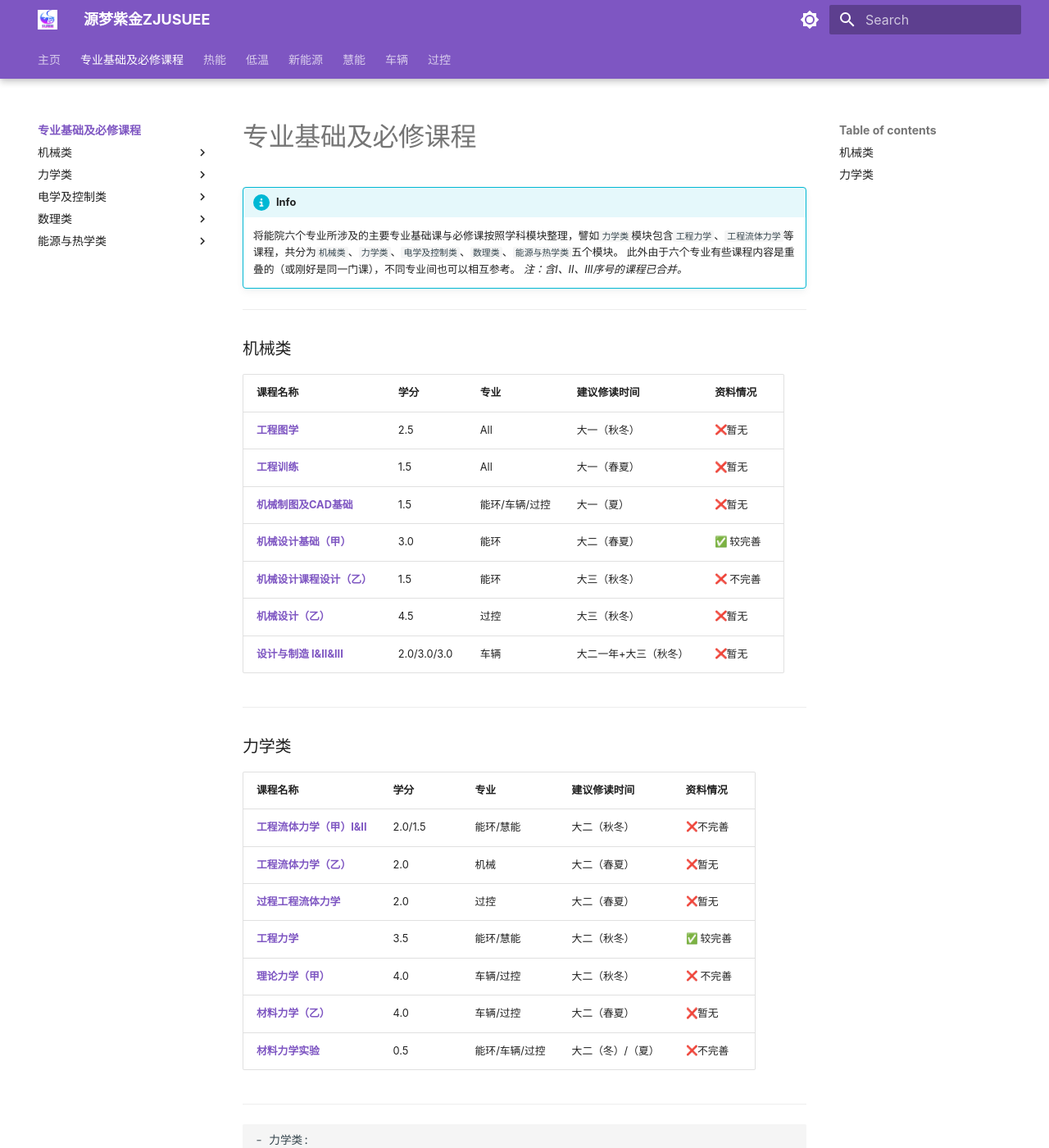
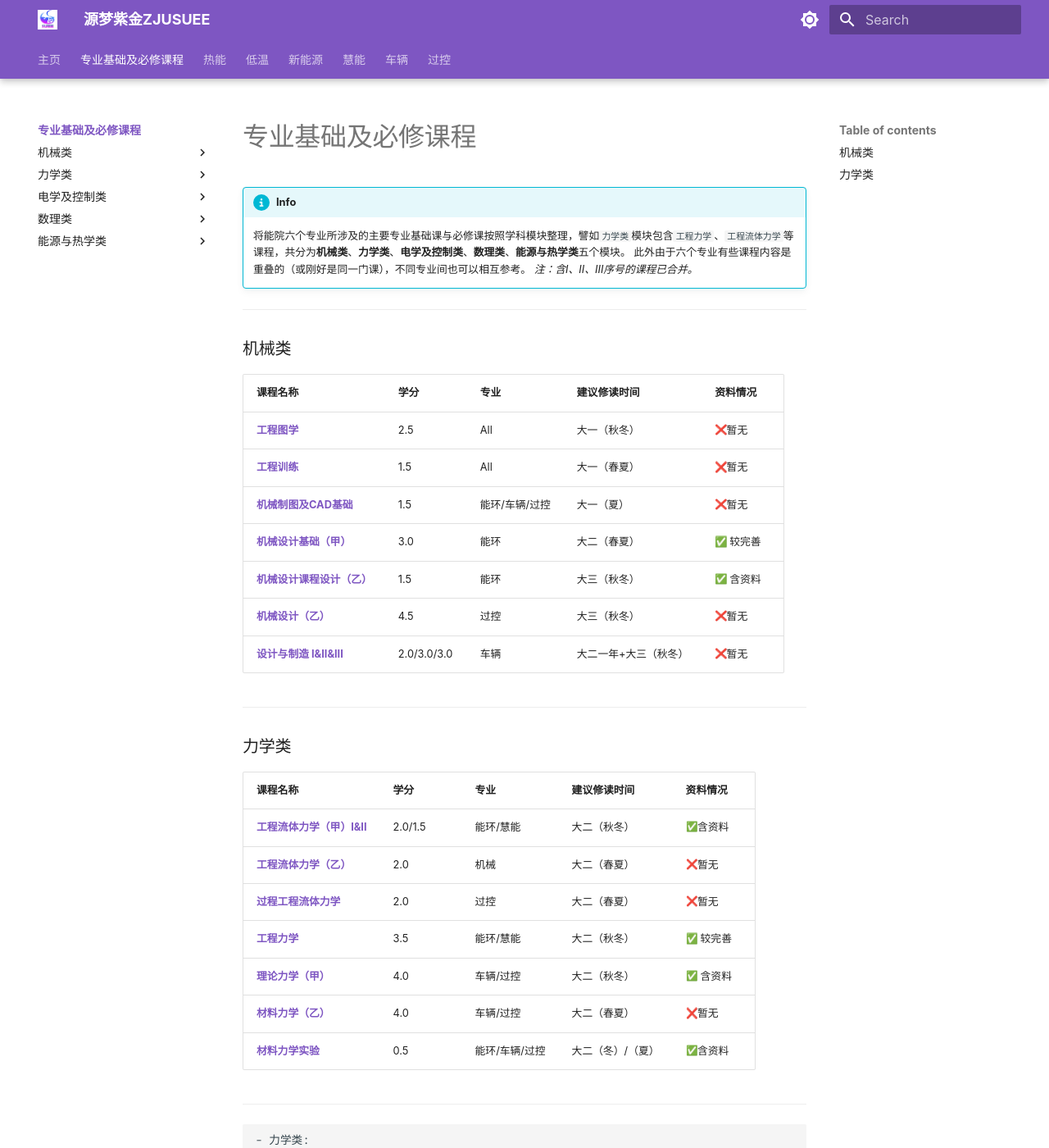
Before and after one commit to ZJUSUEE/ZJUSUEE.github.io, an MkDocs documentation site: the page built from docs/courses/public/index.md, in a window 1280 px wide and 1400 px high. Shown: the whole window at 82% size. Built offline with MkDocs 1.6.1 and Material for MkDocs 9.7.7, drawn with Linux system fonts in a browser that asks for light colours; emoji names are drawn with the system emoji font.

Commit message:
更改内容

```diff
--- a/docs/courses/public/index.md
+++ b/docs/courses/public/index.md
@@ -2,7 +2,7 @@
 
 !!! info
 
-    将能院六个专业所涉及的主要专业基础课与必修课按照学科模块整理，譬如`力学类`模块包含`工程力学`、`工程流体力学`等课程，共分为`机械类`、`力学类`、`电学及控制类`、`数理类`、`能源与热学类`五个模块。
+    将能院六个专业所涉及的主要专业基础课与必修课按照学科模块整理，譬如`力学类`模块包含`工程力学`、`工程流体力学`等课程，共分为**机械类**、**力学类**、**电学及控制类**、**数理类**、**能源与热学类**五个模块。
     此外由于六个专业有些课程内容是重叠的（或刚好是同一门课），不同专业间也可以相互参考。
     *注：含I、II、III序号的课程已合并。*
 
@@ -16,7 +16,7 @@
 | [**工程训练**](./courses/public/fundamental/工程训练.md)                |   1.5  |  All  |   大一（春夏） |  :x:暂无 |
 | [**机械制图及CAD基础**](./courses/public/fundamental/机械制图及CAD基础.md)    | 1.5  |  能环/车辆/过控  |  大一（夏） |  :x:暂无 |
 | [**机械设计基础（甲）**](./courses/public/fundamental/机械设计基础（甲）.md)   | 3.0  |  能环  |    大二（春夏） | :white_check_mark: 较完善   |
-| [**机械设计课程设计（乙）**](./courses/public/professional/机械设计课程设计（乙）.md)  |  1.5    |  能环 | 大三（秋冬） |  :x: 不完善   |
+| [**机械设计课程设计（乙）**](./courses/public/professional/机械设计课程设计（乙）.md)  |  1.5    |  能环 | 大三（秋冬） |  :white_check_mark: 含资料   |
 | [**机械设计（乙）**](./courses/routes/ProcessControl/Route/机械设计（乙）.md)    | 4.5  |  过控  |  大三（秋冬） |  :x:暂无 |
 | [**设计与制造 I&II&III**](./courses/routes/Vehicles/Route/设计与制造.md)    | 2.0/3.0/3.0  |  车辆  |  大二一年+大三（秋冬） |  :x:暂无 |
 
@@ -26,13 +26,13 @@
 
 | 课程名称                  | 学分  | 专业 | 建议修读时间 | 资料情况 |
 | -------                   | ----- | ---- | ------------| ------- |
-| [**工程流体力学（甲）I&II**](./courses/public/fundamental/工程流体力学（甲）.md)                |   2.0/1.5  |  能环/慧能  |  大二（秋冬）|  :x:不完善  |
+| [**工程流体力学（甲）I&II**](./courses/public/fundamental/工程流体力学（甲）.md)                |   2.0/1.5  |  能环/慧能  |  大二（秋冬）|  :white_check_mark:含资料  |
 | [**工程流体力学（乙）**](./courses/routes/Vehicles/Route/工程流体力学（乙）.md)                |   2.0  |  机械  |   大二（春夏） |  :x:暂无 |
 | [**过程工程流体力学**](./courses/routes/ProcessControl/Route/过程工程流体力学.md)    | 2.0  |  过控  |  大二（春夏） |  :x:暂无 |
 | [**工程力学**](./courses/public/fundamental/工程力学.md)   | 3.5  |  能环/慧能  |    大二（秋冬） | :white_check_mark: 较完善   |
-| [**理论力学（甲）**](./courses/public/fundamental/理论力学（甲）.md)  |  4.0    |  车辆/过控 | 大二（秋冬） |  :x: 不完善   |
+| [**理论力学（甲）**](./courses/public/fundamental/理论力学（甲）.md)  |  4.0    |  车辆/过控 | 大二（秋冬） |  :white_check_mark: 含资料   |
 | [**材料力学（乙）**](./courses/public/fundamental/材料力学（乙）.md)    | 4.0  |  车辆/过控  |  大二（春夏） |  :x:暂无 |
-| [**材料力学实验**](./courses/public/fundamental/材料力学实验.md)    | 0.5  |  能环/车辆/过控  |  大二（冬）/（夏） |  :x:不完善 |
+| [**材料力学实验**](./courses/public/fundamental/材料力学实验.md)    | 0.5  |  能环/车辆/过控  |  大二（冬）/（夏） |  :white_check_mark:含资料 |
 
 ---
 
--- a/mkdocs.yml
+++ b/mkdocs.yml
@@ -88,8 +88,8 @@ nav:
       - 电工电子学: courses/public/fundamental/电工电子学.md
       - 电工电子学实验: courses/public/fundamental/电工电子学实验.md
       - 自动控制理论: courses/public/professional/自动控制理论.md
-    # - 现代电路基础：面向通信与物联网设计: courses/public/fundamental/现代电路基础：面向通信与物联网设计.md
-    # - 控制论: courses/public/fundamental/控制论.md
+      - 现代电路基础：面向通信与物联网设计: courses/public/fundamental/现代电路基础：面向通信与物联网设计.md
+      - 控制论: courses/public/fundamental/控制论.md
     - 数理类:
       # - 随机过程: courses/public/fundamental/随机过程.md
       - 常微分方程: courses/public/fundamental/常微分方程.md
```
